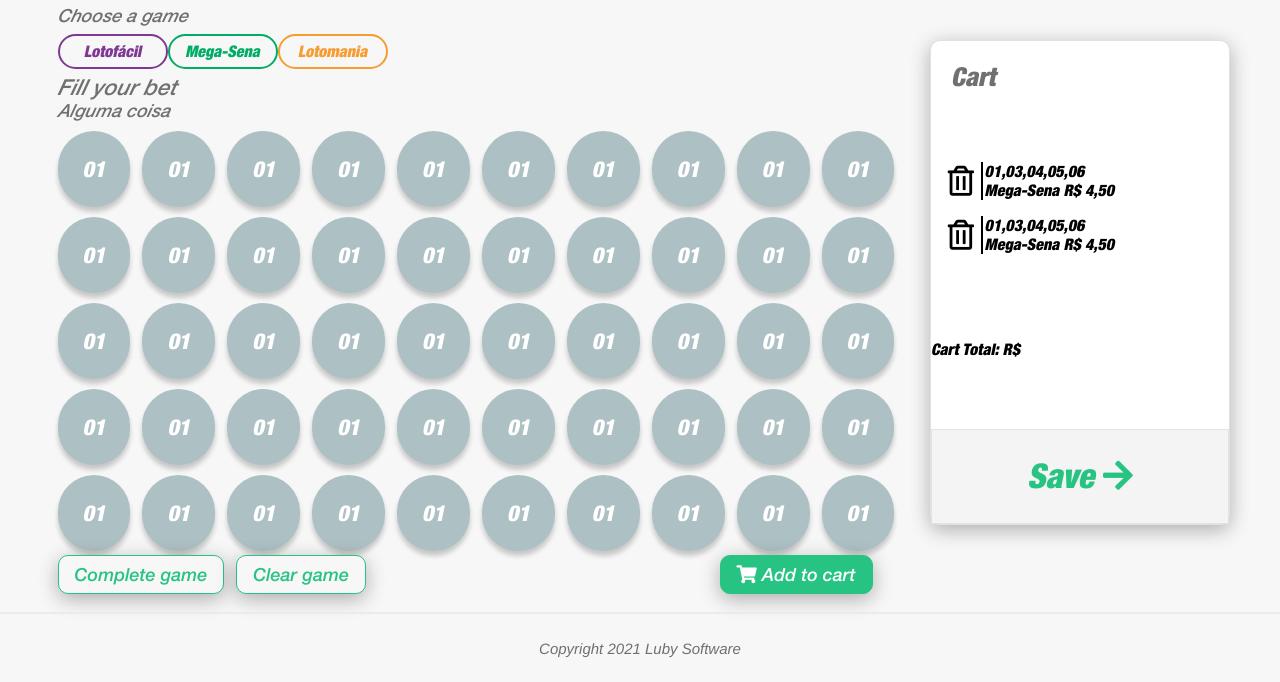
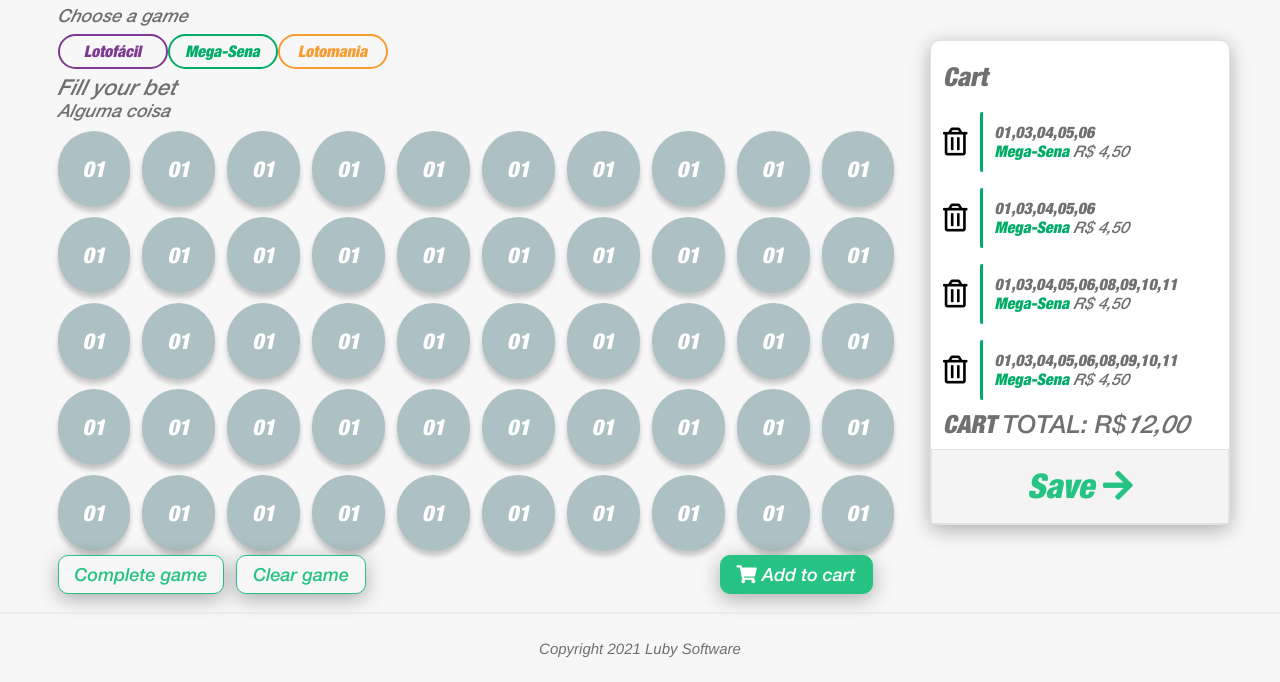
Before and after one commit to albertojcvs/Prova-Javascript-LabLuby, a plain HTML site: page index.html in a window 1280 px wide. Shown: the part 118-800 px from the top of the page. Drawn offline with Linux system fonts and the light colour scheme.

Commit message:
finish the cart style

```diff
--- a/index.html
+++ b/index.html
@@ -127,28 +127,69 @@
           <div class="cart-itens-container">
             <div class="cart-item">
               <button><i class="far fa-trash-alt"></i></button>
-              <div class="game-info">
-                <div class="numbers">01,03,04,05,06</div>
+              <div class="game-info game-info-mega">
+                <div class="game-info-numbers">
+                  <div>01,03,04,05,06</div>
+                </div>
                 <div>
-                  <span id="gameType" class="">Mega-Sena</span>
-                  <span id="gameValue">R$ 4,50</span>
+                  <span id="gameType" class="mega">Mega-Sena</span>
+                  <span id="gameValue" class="text-normal">R$ 4,50</span>
                 </div>
               </div>
             </div>
             <div class="cart-item">
               <button><i class="far fa-trash-alt"></i></button>
-              <div class="game-info">
-                <div class="numbers">01,03,04,05,06</div>
+              <div class="game-info game-info-mega">
+                <div class="numbers">
+                  <div>01,03,04,05,06</div>
+                </div>
                 <div>
-                  <span id="gameType" class="">Mega-Sena</span>
-                  <span id="gameValue">R$ 4,50</span>
+                  <span id="gameType" class="mega">Mega-Sena</span>
+                  <span id="gameValue" class="text-normal">R$ 4,50</span>
+                </div>
+              </div>
+            </div>
+            <div class="cart-item">
+              <button><i class="far fa-trash-alt"></i></button>
+              <div class="game-info game-info-mega">
+                <div class="game-info-numbers">
+                  <div>01,03,04,05,06,08,09,10,11</div>
+                </div>
+                <div>
+                  <span id="gameType" class="mega">Mega-Sena</span>
+                  <span id="gameValue" class="text-normal">R$ 4,50</span>
+                </div>
+              </div>
+            </div>
+            <div class="cart-item">
+              <button><i class="far fa-trash-alt"></i></button>
+              <div class="game-info game-info-mega">
+                <div class="game-info-numbers">
+                  <div>01,03,04,05,06,08,09,10,11</div>
+                </div>
+                <div>
+                  <span id="gameType" class="mega">Mega-Sena</span>
+                  <span id="gameValue" class="text-normal">R$ 4,50</span>
+                </div>
+              </div>
+            </div>
+            <div class="cart-item">
+              <button><i class="far fa-trash-alt"></i></button>
+              <div class="game-info game-info-mega">
+                <div class="game-info-numbers">
+                  <div>01,03,04,05,06,08,09,10,11</div>
+                </div>
+                <div>
+                  <span id="gameType" class="mega">Mega-Sena</span>
+                  <span id="gameValue" class="text-normal">R$ 4,50</span>
                 </div>
               </div>
             </div>
           </div>
           <div class="cart-total-container">
-            <span class="text-bold">Cart</span> <span>Total: R$</span
-            ><span id="cartTotal"></span>
+            <span class="text-bold">CART</span>
+            <span class="text-normal" style="font-style: normal">TOTAL: R$</span
+            ><span id="cartTotal" class="text-normal">12,00</span>
           </div>
           <button>Save <i class="fas fa-arrow-right"></i></button>
         </div>
--- /dev/null
+++ b/src/styles/cart.css
@@ -0,0 +1,93 @@
+.cart-container {
+  grid-area: "cart";
+  display: flex;
+  flex-direction: column;
+  justify-content: space-between;
+  align-items: flex-start;
+  width: 300px;
+  height: 485px;
+  background-color: white;
+  border-radius: 10px;
+  border: 1px solid #e2e2e2;
+  box-shadow: 0px 5px 20px rgba(0, 0, 0, 0.3);
+
+
+}
+.cart-container > span {
+  font-size: 26px;
+  color: var(--textcolor);
+  margin-top: 20px;
+  margin-left: 12px;
+}
+
+.cart-container > button {
+  width: 100%;
+  background-color: #f4f4f4;
+  border: 1px solid #e2e2e2;
+  color: #27c383;
+  height: 95px;
+  font-size: 34px;
+  cursor: pointer;
+}
+
+.cart-itens-container {
+  margin-top: 20px;
+  flex-direction: column;
+  justify-content: flex-start;
+  flex-wrap: wrap;
+  align-items: center;
+  width: 100%;
+  overflow-y: scroll;
+
+}
+.cart-item {
+  margin-left: 12px;
+  margin-bottom: 16px;
+  display: flex;
+  justify-content: flex-start;
+  align-items: center;
+  width: 90%;
+  height: 60px;
+  color: var(--textcolor);
+}
+.cart-item button {
+  height: 100%;
+  font-size: 28px;
+  background-color: transparent;
+  border: none;
+}
+.game-info {
+  display: flex;
+  flex-direction: column;
+  justify-content: center;
+  align-items: flex-start;
+  height: 100%;
+  width: 100%;
+  flex-wrap: wrap;
+  white-space: normal;
+  border-left: 3px solid black;
+  border-radius: 2px;
+  padding-left: 12px;
+  margin-left: 12px;
+}
+.game-info-numbers{
+    width: 80%;
+    display: flex;
+    flex-direction: row;
+    flex-wrap: wrap;
+}
+.game-info-mega {
+  border-color: var(--mega);
+}
+.game-info-lotomania {
+  border-color: var(--lotomania);
+}
+.game-info-lotofacil {
+  border-color: var(--lotofacil);
+}
+.cart-total-container{
+    font-size: 25px;
+    color: var(--textcolor) ;
+    margin-left: 12px;
+    margin-bottom: 10px;
+}
--- a/src/styles/global.css
+++ b/src/styles/global.css
@@ -15,6 +15,18 @@
 
 button{
     cursor: pointer;
+}
+.lotomania{
+    color: var(--lotomania);
+    border-color: var(--lotomania);
+}
+.mega{
+    color: var(--mega);
+    border-color: var(--mega);
+}
+.lotofacil{
+    color: var(--lotofacil);
+    border-color: var(--lotofacil);
 }
 html,body,.container{
     background-color: #F7F7F7;
--- a/src/styles/main.css
+++ b/src/styles/main.css
@@ -1,3 +1,4 @@
+@import url("./cart.css");
 .main-container {
   grid-area: "main";
   display: grid;
@@ -164,57 +165,3 @@
 .button-line button:active {
   box-shadow: 0px 8px 20px rgba(0, 0, 0, 0.3);
 }
-.cart-container {
-  grid-area: "cart";
-  align-self: center;
-  display: flex;
-  flex-direction: column;
-  justify-content: space-between;
-  align-items: flex-start;
-  width: 300px;
-  height: 485px;
-  background-color: white;
-  border-radius: 10px;
-  border: 1px solid #e2e2e2;
-  box-shadow: 0px 5px 20px rgba(0, 0, 0, 0.3);
-}
-.cart-container > span {
-  font-size: 26px;
-  color: var(--textcolor);
-  margin-top: 20px;
-  margin-left: 20px;
-}
-
-.cart-container > button {
-  width: 100%;
-  background-color: #f4f4f4;
-  border: 1px solid #e2e2e2;
-  color: #27c383;
-  height: 95px;
-  font-size: 34px;
-  cursor: pointer;
-}
-
-.cart-itens-container{
-  display: flex;
-  flex-direction: column;
-  align-items: center;
-  justify-content: center;
-}
-.cart-item{
-  margin-left: 20px;
-  margin-bottom: 16px;
-  display: flex;
-  justify-content: space-evenly;
-  align-items: center;
-  width: 100%;
-}
-.cart-item button{
-  font-size: 30px;
-  background-color: transparent;
-  border: none;
-}
-.game-info{
-  border-left: 2px solid black;
-  padding-left: 2px;
-}
```
